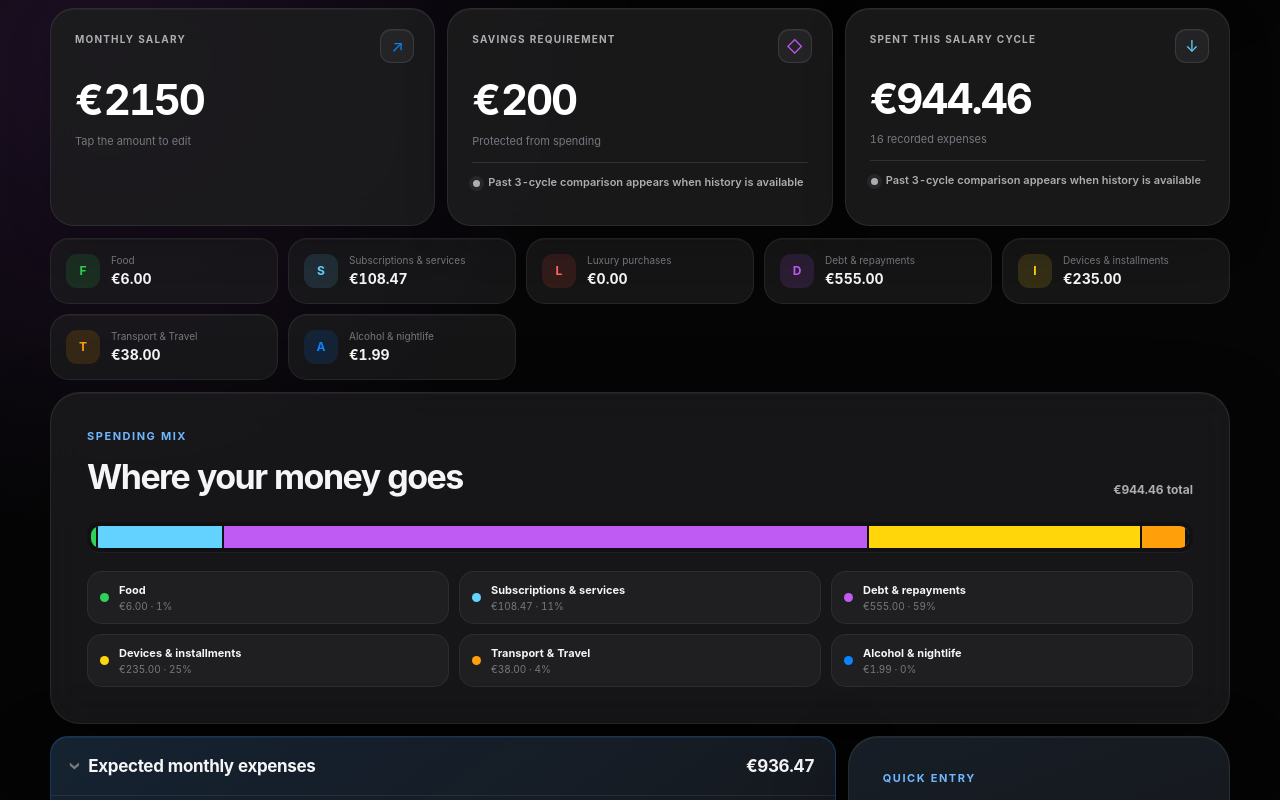
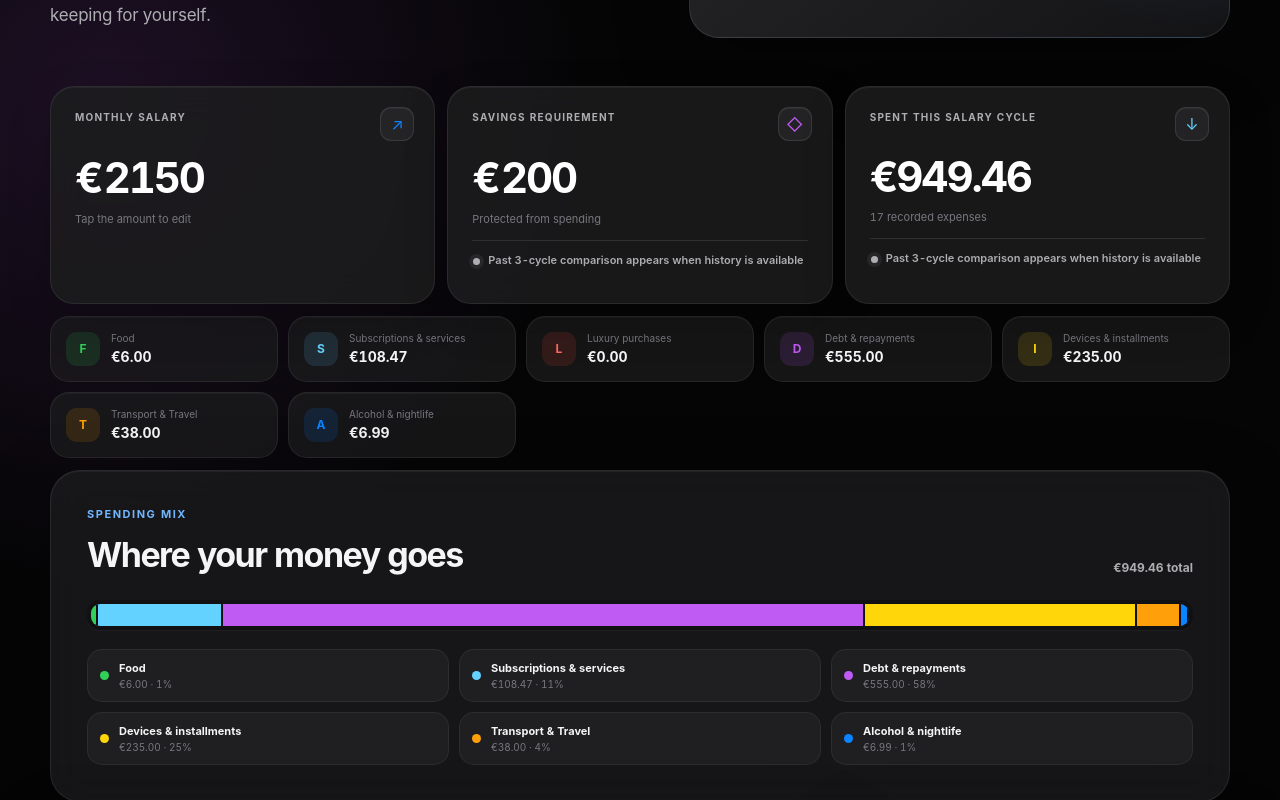
Before and after one commit to kbekulov/finance, a Next.js app: page / in a window 1280 px wide. Shown: the part 1060-1860 px from the top of the page. Built offline with nearby package versions, Linux system fonts and the light colour scheme.

Commit message:
Fix banner paths and add credit beer

```diff
--- a/data/finance-history.json
+++ b/data/finance-history.json
@@ -18,7 +18,7 @@
       "currency": "EUR",
       "timezone": "Europe/Vilnius",
       "updatedAt": "2026-07-25",
-      "revision": 19,
+      "revision": 20,
       "salary": 2150,
       "savingsGoal": 200,
       "expenses": [
@@ -291,6 +291,20 @@
             }
           ],
           "receiptPaymentDescription": "Contactless debit Mastercard"
+        },
+        {
+          "id": "2026-07-beer-credit-001",
+          "amount": 5,
+          "note": "Beer",
+          "noteTranslations": {
+            "en": "Beer",
+            "ru": "Пиво"
+          },
+          "date": "2026-07-25",
+          "category": "Alcohol & nightlife",
+          "source": "chat",
+          "paymentMethod": "credit",
+          "creditStatus": "outstanding"
         }
       ]
     }
--- a/index.html
+++ b/index.html
@@ -75,7 +75,7 @@
         <section class="theme-banner" aria-label="Kinance character banner">
           <img
             id="theme-banner-image"
-            src="/theme-banners/kinance.png"
+            src="/public/theme-banners/kinance.png"
             alt="Kinance character banner"
             width="2048"
             height="683"
--- a/script.js
+++ b/script.js
@@ -9,9 +9,9 @@ const CATEGORIES = [
 ];
 
 const THEMES = [
-  { id: "kinance", label: "Kinance", banner: "/theme-banners/kinance.png" },
-  { id: "nier-automata", label: "NieR:Automata", banner: "/theme-banners/nier-automata.png" },
-  { id: "tohsaka-rin", label: "Tohsaka Rin", banner: "/theme-banners/tohsaka-rin.png" },
+  { id: "kinance", label: "Kinance", banner: "/public/theme-banners/kinance.png" },
+  { id: "nier-automata", label: "NieR:Automata", banner: "/public/theme-banners/nier-automata.png" },
+  { id: "tohsaka-rin", label: "Tohsaka Rin", banner: "/public/theme-banners/tohsaka-rin.png" },
 ];
 
 const TRANSLATIONS = {
```
Also changed, not shown: 2 other files (tests, documents, lock files or other folders).
